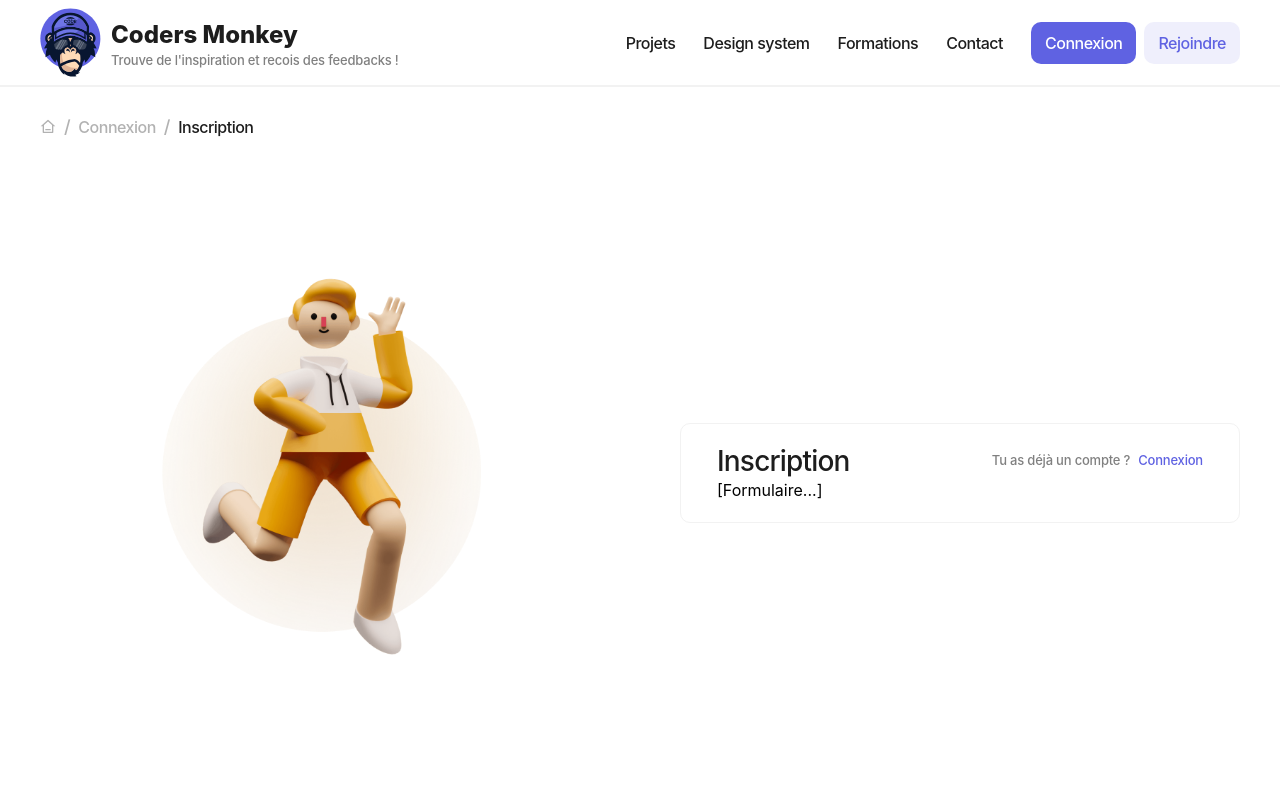
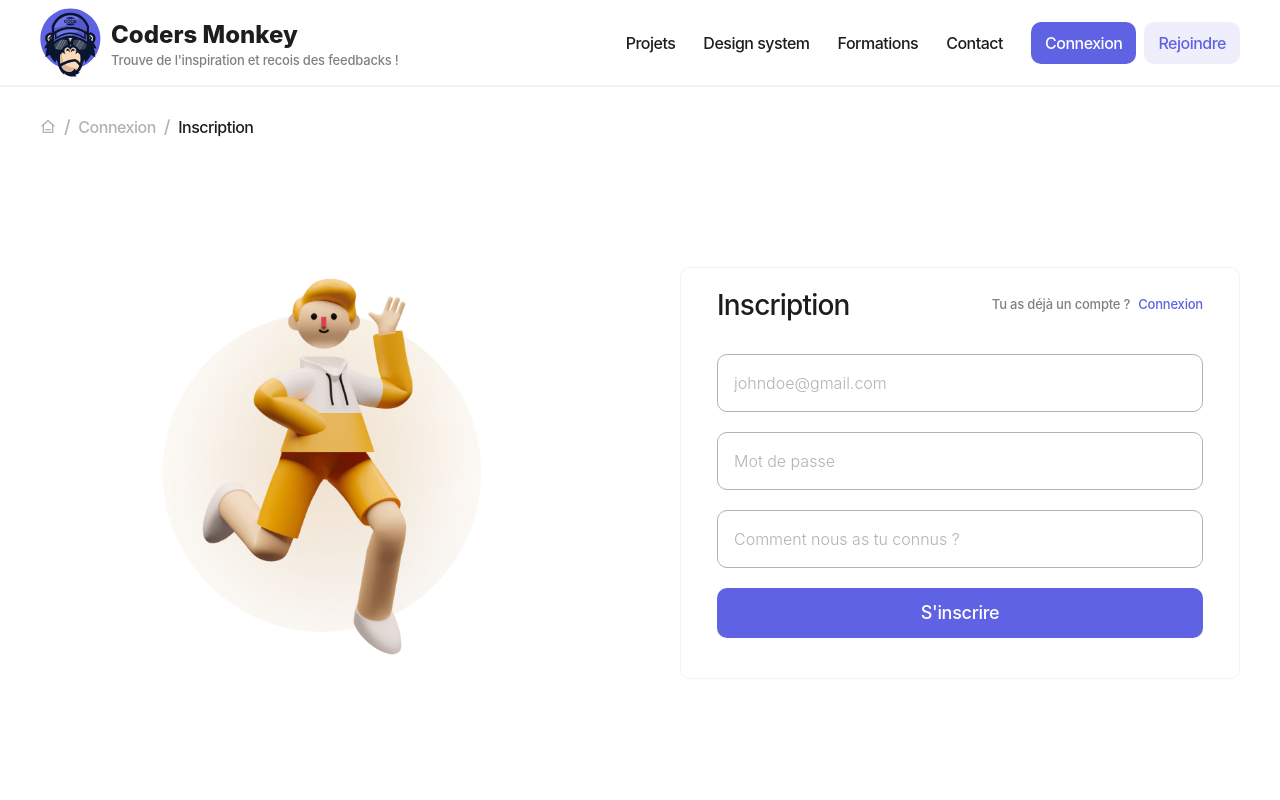
Before and after one commit to Zoumbar/Monkey-app, a Next.js app in the folder frontend/: page /connexion/inscription in a window 1280 px wide. Shown: the top 800 px of the page. Built offline with nearby package versions, Linux system fonts and the light colour scheme.

Commit message:
Register form + view + container

```diff
--- a/frontend/package.json
+++ b/frontend/package.json
@@ -19,6 +19,7 @@
     "next": "13.3.4",
     "react": "18.2.0",
     "react-dom": "18.2.0",
+    "react-hook-form": "^7.44.3",
     "react-icons": "^4.8.0",
     "typescript": "5.0.4"
   },
--- /dev/null
+++ b/frontend/src/types/Forms.tsx
@@ -0,0 +1,14 @@
+export interface FormsType {
+  control?: any;
+  onSubmit: any;
+  errors: any;
+  isLoading: boolean;
+  register: any;
+  handleSubmit: any;
+}
+
+export interface RegisterFormFieldsType {
+  email: string;
+  password: string;
+  how_known: string;
+}
--- a/frontend/src/ui/design-system/button/button.tsx
+++ b/frontend/src/ui/design-system/button/button.tsx
@@ -22,6 +22,8 @@ interface Props {
   baseUrl?: string;
   linkType?: LinkType;
   action?: Function;
+  type?: "button" | "submit";
+  fullwidth?: boolean;
 }
 export const Button = ({
   size = "medium",
@@ -34,6 +36,8 @@ export const Button = ({
   children,
   baseUrl,
   linkType = "internal",
+  type = "button",
+  fullwidth = false,
   action = () => {},
 }: Props) => {
   let variantStyles: string = "",
@@ -136,11 +140,12 @@ export const Button = ({
 
   const buttonElement = (
     <button
-      type="button"
+      type={type}
       className={clsx(
         variantStyles,
         sizeStyles,
         iconSize,
+        fullwidth && "w-full",
         isLoading && "cursor-wait",
         "relative animate"
       )}
--- /dev/null
+++ b/frontend/src/ui/design-system/forms/input.tsx
@@ -0,0 +1,59 @@
+import clsx from "clsx";
+import { Typography } from "../typography/typography";
+
+interface Props {
+  isLoading: boolean;
+  placeholder: string;
+  type?: "text" | "email" | "password";
+  register: any;
+  errors: any;
+  errorMsg?: string;
+  id: string;
+  required?: boolean;
+  isAutoCompleted?: boolean;
+}
+
+export const Input = ({
+  isLoading,
+  placeholder,
+  type = "text",
+  register,
+  errors,
+  errorMsg = "Tu dois renseigner ce champ",
+  id,
+  required,
+  isAutoCompleted = false,
+}: Props) => {
+  return (
+    <div className="space-y-2">
+      <input
+        type={type}
+        placeholder={placeholder}
+        className={clsx(
+          //quand le formulaire charge, cursor pour indiquer le chargement
+          isLoading && "cursor-not-allowed",
+          errors[id]
+            ? //On place le placeholder ou le text rentrer en rouge en cas d'erreur
+              "placeholder:text-alert-danger text-alert-danger"
+            : "placeholder:text-gray-600",
+          "w-full p-4 font-light border border-gray-600 rounded focus:outline-none focus:ring-1 focus:ring-primary"
+        )}
+        disabled={isLoading}
+        {...register(id, {
+          required: { value: { required: true }, message: errorMsg },
+        })}
+        autoComplete={isAutoCompleted ? "on" : "off"}
+      />
+      {errors[id] && (
+        <Typography
+          variant="caption4"
+          component="div"
+          theme="danger"
+          className="uppercase"
+        >
+          {errors[id]?.message}
+        </Typography>
+      )}
+    </div>
+  );
+};
--- a/frontend/src/ui/design-system/typography/typography.tsx
+++ b/frontend/src/ui/design-system/typography/typography.tsx
@@ -20,7 +20,15 @@ interface Props {
     | "caption4";
   //Component c'est pour la balise de l'élément
   component?: "h1" | "h2" | "h3" | "h4" | "h5" | "p" | "div" | "span";
-  theme?: "black" | "gray" | "white" | "primary" | "secondary";
+  theme?:
+    | "black"
+    | "gray"
+    | "white"
+    | "primary"
+    | "secondary"
+    | "danger"
+    | "success"
+    | "warning";
   weight?: "regular" | "medium";
   className?: string;
   children: React.ReactNode;
@@ -102,6 +110,15 @@ export const Typography = ({
     case "secondary":
       colorStyles = "text-secondary";
       break;
+    case "danger":
+      colorStyles = "text-alert-danger";
+      break;
+    case "success":
+      colorStyles = "text-alert-success";
+      break;
+    case "warning":
+      colorStyles = "text-alert-warning";
+      break;
     default:
       break;
   }
--- a/frontend/src/ui/modules/authentification/register/register.container.tsx
+++ b/frontend/src/ui/modules/authentification/register/register.container.tsx
@@ -1,9 +1,27 @@
+import { RegisterFormFieldsType } from "@/types/Forms";
 import { RegisterView } from "./register.view";
+import { useForm, SubmitHandler } from "react-hook-form";
+import { useState } from "react";
 
 export const RegisterContainer = () => {
+  const [isLoading, setIsLoading] = useState<boolean>(false);
+  const {
+    handleSubmit,
+    formState: { errors },
+    register,
+    setError,
+    reset,
+  } = useForm<RegisterFormFieldsType>();
+
+  //On type la fonction onSubmit avec le type du package SubmitHandler puis on rajoute notre interface RegisterFormFieldsType
+  const onSubmit: SubmitHandler<RegisterFormFieldsType> = async (formData) => {
+    setIsLoading(true);
+    console.log("formdata", formData);
+  };
+
   return (
-    <>
-      <RegisterView />
-    </>
+    <RegisterView
+      form={{ errors, register, handleSubmit, onSubmit, isLoading }}
+    />
   );
 };
--- a/frontend/src/ui/modules/authentification/register/register.form.tsx
+++ b/frontend/src/ui/modules/authentification/register/register.form.tsx
@@ -1,3 +1,76 @@
-export const RegisterForm = () => {
-  return <>[Formulaire...]</>;
+import { FormsType } from "@/types/Forms";
+import { Button } from "@/ui/design-system/button/button";
+import { Input } from "@/ui/design-system/forms/input";
+
+interface Props {
+  form: FormsType;
+}
+
+export const RegisterForm = ({ form }: Props) => {
+  const { onSubmit, errors, isLoading, register, handleSubmit } = form;
+  console.log("form", form);
+  return (
+    <form onSubmit={handleSubmit(onSubmit)} className="pt-8 pb-5 space-y-5">
+      <Input
+        isLoading={isLoading}
+        placeholder="johndoe@gmail.com"
+        type="email"
+        register={register}
+        errors={errors}
+        errorMsg="tu dois renseigner ce champ"
+        id="email"
+      />
+      <Input
+        isLoading={isLoading}
+        placeholder="Mot de passe"
+        type="password"
+        register={register}
+        errors={errors}
+        errorMsg="tu dois renseigner ce champ"
+        id="password"
+      />
+      <Input
+        isLoading={isLoading}
+        placeholder="Comment nous as tu connus ?"
+        type="text"
+        register={register}
+        errors={errors}
+        errorMsg="tu dois renseigner ce champ"
+        id="text"
+      />
+      {/* <input
+        type="email"
+        placeholder="johndoe@gmail.com"
+        className=""
+        disabled={isLoading}
+        {...register("email", {
+          required: { value: true, message: "Ce champ est requis !" },
+        })}
+        autoComplete="off"
+      ></input>
+      <input
+        type="password"
+        placeholder="Entre ton mot de passe"
+        className=""
+        disabled={isLoading}
+        {...register("password", {
+          required: { value: true, message: "Ce champ est requis !" },
+        })}
+        autoComplete="off"
+      ></input>
+      <input
+        type="text"
+        placeholder="Comment nous avez vous connu ?"
+        className=""
+        disabled={isLoading}
+        {...register("how_known", {
+          required: { value: true, message: "Ce champ est requis !" },
+        })}
+        autoComplete="off"
+      ></input> */}
+      <Button isLoading={isLoading} type="submit" fullwidth>
+        S'inscrire
+      </Button>
+    </form>
+  );
 };
--- a/frontend/src/ui/modules/authentification/register/register.view.tsx
+++ b/frontend/src/ui/modules/authentification/register/register.view.tsx
@@ -4,8 +4,13 @@ import { Typography } from "@/ui/design-system/typography/typography";
 import Image from "next/image";
 import Link from "next/link";
 import { RegisterForm } from "./register.form";
+import { FormsType } from "@/types/Forms";
 
-export const RegisterView = () => {
+interface Props {
+  form: FormsType;
+}
+
+export const RegisterView = ({ form }: Props) => {
   return (
     <Container className="grid grid-cols-2 gap-20 mb-32">
       <div className="">
@@ -31,7 +36,7 @@ export const RegisterView = () => {
               </Link>
             </Typography>
           </div>
-          <RegisterForm />
+          <RegisterForm form={form} />
         </Box>
       </div>
     </Container>
--- a/frontend/tailwind.config.js
+++ b/frontend/tailwind.config.js
@@ -156,6 +156,11 @@ module.exports = {
         800: "#333333",
         DEFAULT: "#1D1D1D",
       },
+      alert: {
+        danger: "#FF4E4E",
+        success: "#90DA1A",
+        warning: "#FEB72F",
+      },
     },
     borderRadius: {
       DEFAULT: "10px",
```
Also changed, not shown: 1 other file (tests, documents, lock files or other folders).
